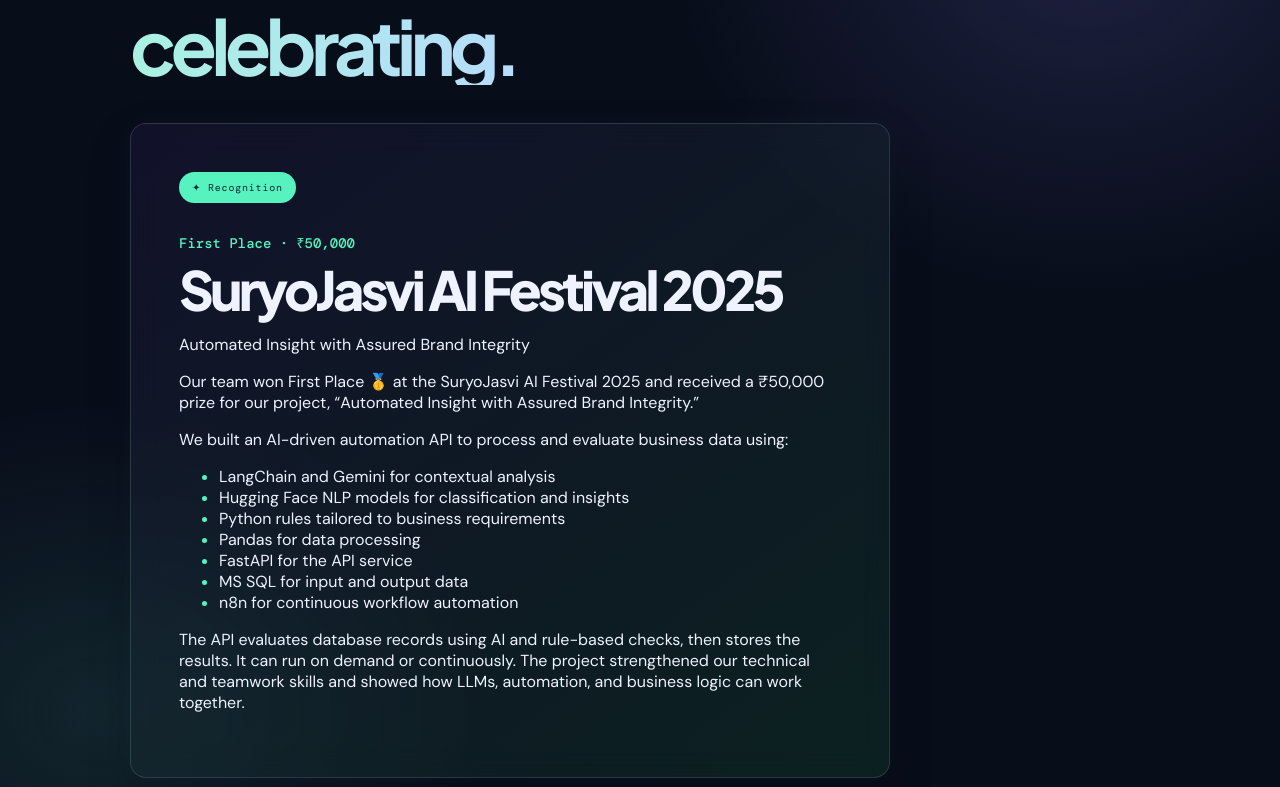
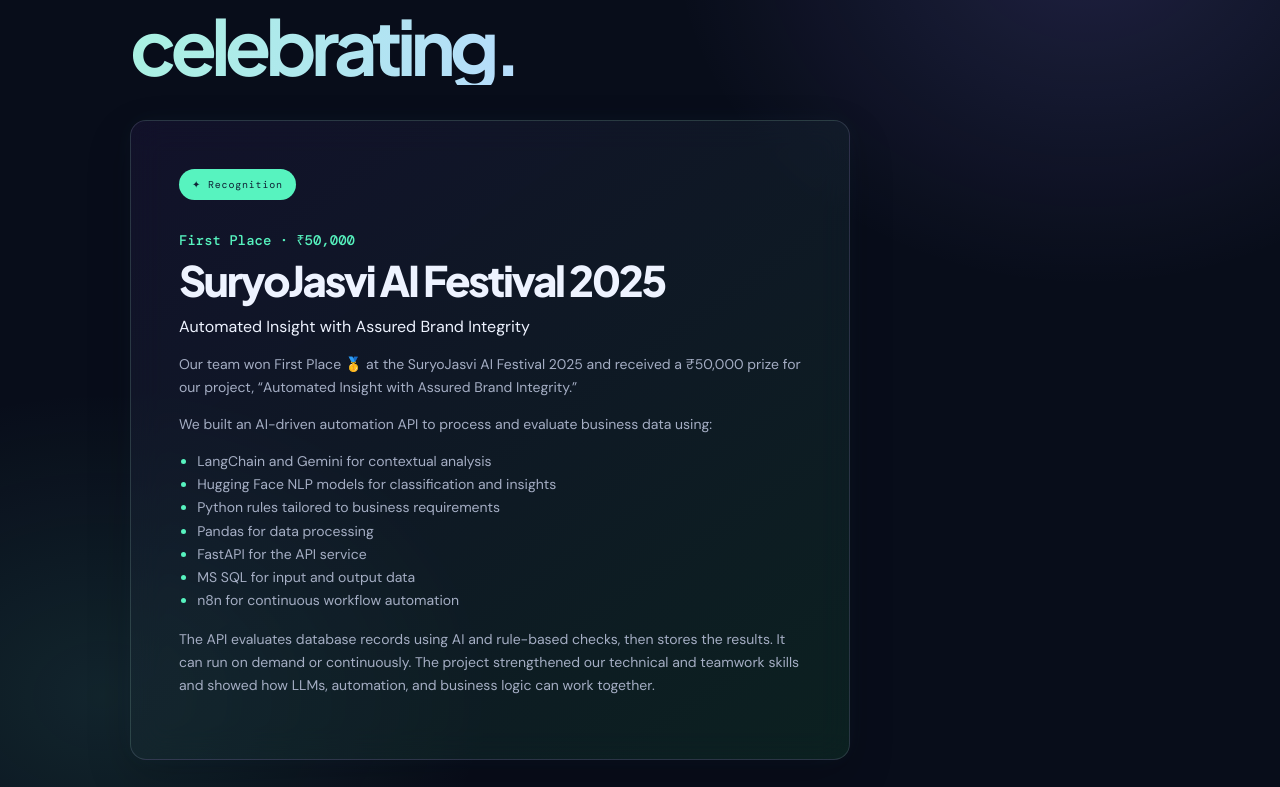
Before and after one commit to Srish0218/My_Portfolio, a React (Vite) app in the folder frontend/: page / in a window 1280 px wide. Shown: the part 4593-5380 px from the top of the page. Built offline with nearby package versions, Linux system fonts and the light colour scheme.

Commit message:
29 Sept 2026 Commit

```diff
--- a/frontend/src/App.css
+++ b/frontend/src/App.css
@@ -761,8 +761,8 @@
   position: relative;
   overflow: hidden;
   isolation: isolate;
-  max-width: 760px;
-  margin-top: 38px;
+  width: min(100%, 720px);
+  margin-top: 32px;
   padding: clamp(24px, 5vw, 48px);
   border: 1px solid rgb(255 255 255 / 12%);
   border-radius: 18px;
@@ -791,14 +791,39 @@
 
 .achievement-card h3 {
   margin: 0 0 12px;
-  font: 800 clamp(30px, 5vw, 54px) / 1.08 var(--display);
-  letter-spacing: -0.07em;
-}
-
-.achievement-card > p:last-child {
+  font: 800 clamp(27px, 3.5vw, 42px) / 1.1 var(--display);
+  letter-spacing: -0.055em;
+}
+
+.achievement-card > p:not(.achievement-award) {
+  margin: 0 0 14px;
+  color: var(--ink);
+  font-size: 16px;
+  line-height: 1.5;
+}
+
+.achievement-description {
   color: var(--muted);
-  font-size: 13px;
-  line-height: 1.8;
+  font-size: 14px;
+  line-height: 1.65;
+}
+
+.achievement-description p {
+  margin: 0 0 14px;
+  color: inherit;
+  font-size: inherit;
+  line-height: inherit;
+}
+
+.achievement-description ul {
+  margin: 0 0 16px;
+  padding-left: 1.3em;
+  font-size: inherit;
+  line-height: inherit;
+}
+
+.achievement-description li::marker {
+  color: var(--list-point-color);
 }
 
 /* Skills */
```
